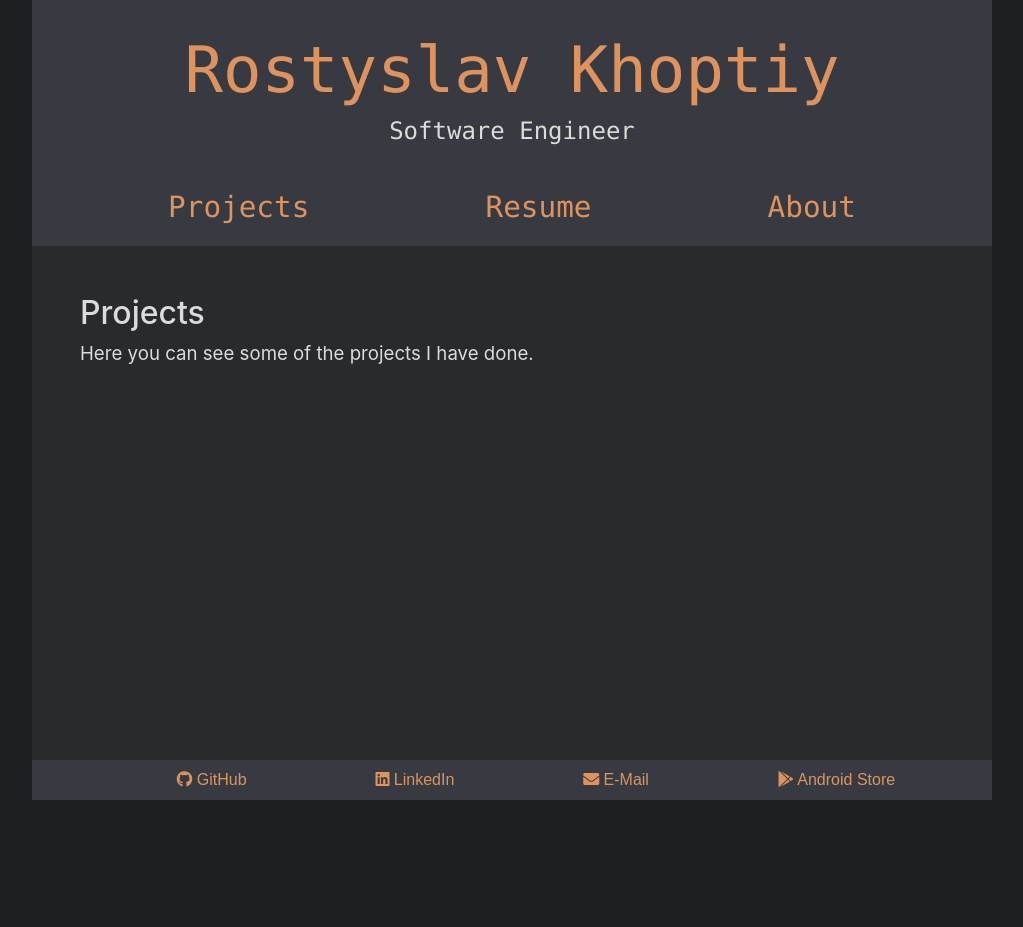
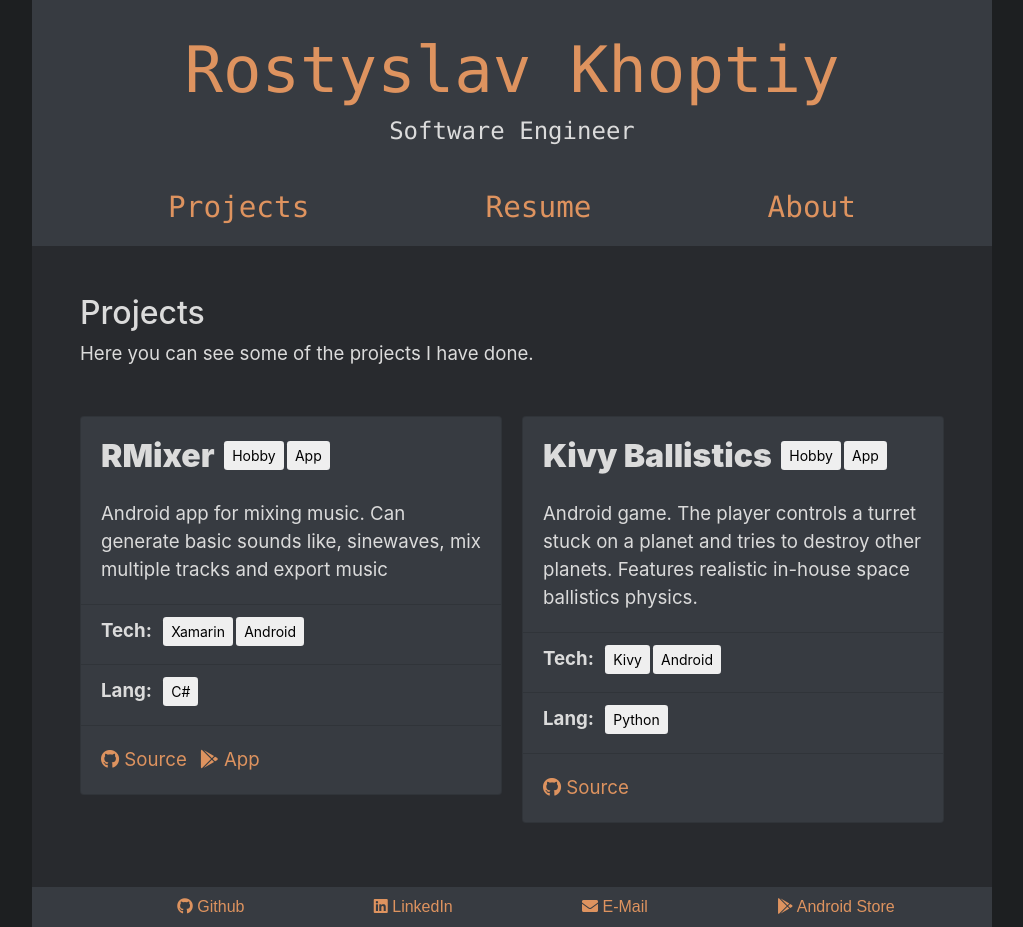
Before and after one commit to Ross65536/personal-website, a React (Create React App) app: page / in a window 1280 px wide. Shown: the whole page, without its empty margins (128-1151 px from the left). Before the commit the page ends 800 px from the top, so only its background shows below. Built offline with nearby package versions, Linux system fonts and the light colour scheme.

Commit message:
implement project cards

```diff
--- a/public/index.html
+++ b/public/index.html
@@ -30,8 +30,8 @@
     <link href="https://use.fontawesome.com/releases/v5.0.6/css/all.css" rel="stylesheet">
     <!-- Bootstrap -->
     <link rel="stylesheet" href="https://stackpath.bootstrapcdn.com/bootstrap/4.1.0/css/bootstrap.min.css" integrity="sha384-9gVQ4dYFwwWSjIDZnLEWnxCjeSWFphJiwGPXr1jddIhOegiu1FwO5qRGvFXOdJZ4" crossorigin="anonymous">
-    <!-- <script src="https://code.jquery.com/jquery-3.3.1.slim.min.js" integrity="sha384-q8i/X+965DzO0rT7abK41JStQIAqVgRVzpbzo5smXKp4YfRvH+8abtTE1Pi6jizo" crossorigin="anonymous"></script>
-    <script src="https://cdnjs.cloudflare.com/ajax/libs/popper.js/1.14.0/umd/popper.min.js" integrity="sha384-cs/chFZiN24E4KMATLdqdvsezGxaGsi4hLGOzlXwp5UZB1LY//20VyM2taTB4QvJ" crossorigin="anonymous"></script> -->
+    <!-- <script src="https://code.jquery.com/jquery-3.3.1.slim.min.js" integrity="sha384-q8i/X+965DzO0rT7abK41JStQIAqVgRVzpbzo5smXKp4YfRvH+8abtTE1Pi6jizo" crossorigin="anonymous"></script> -->
+    <!-- <script src="https://cdnjs.cloudflare.com/ajax/libs/popper.js/1.14.0/umd/popper.min.js" integrity="sha384-cs/chFZiN24E4KMATLdqdvsezGxaGsi4hLGOzlXwp5UZB1LY//20VyM2taTB4QvJ" crossorigin="anonymous"></script>  -->
     <!-- <script src="https://stackpath.bootstrapcdn.com/bootstrap/4.1.0/js/bootstrap.min.js" integrity="sha384-uefMccjFJAIv6A+rW+L4AHf99KvxDjWSu1z9VI8SKNVmz4sk7buKt/6v9KI65qnm" crossorigin="anonymous"></script> -->
     <!-- PDF.js -->
     <script src="https://cdnjs.cloudflare.com/ajax/libs/pdf.js/2.0.550/pdf.min.js" integrity="sha256-N1PD5bviFUXpEJ3Q/AdJ8o2DyRrQMxUTcKhEVWbDYmY=" crossorigin="anonymous"></script>
--- a/src/App.js
+++ b/src/App.js
@@ -13,6 +13,7 @@ import CONSTANTS from './constants.js';
 import About from './pages/about.js'
 import Projects from './pages/projects.js'
 import Resume from './pages/resume.js'
+import Anchor, { ICONS } from './components/anchor.js';
 
 const NAME = CONSTANTS.name;
 const PROFESSION = "Software Engineer";
@@ -61,10 +62,10 @@ function App() {
         {/* FOOTER */}
         <footer id="footer">
           <ul>
-          <li><a href={GITHUB_URL}><i class="fab fa-github"/> GitHub </a></li>
-          <li><a href={LINKEDIN_URL}><i class="fab fa-linkedin"/> LinkedIn </a></li>
-          <li><a href={"mailto:" + EMAIL}><i class="fas fa-envelope"/> E-Mail</a></li>
-          <li><a href={ANDROID_PLAY_STORE}><i class="fab fa-google-play"/> Android Store </a></li>
+            <li><Anchor name="Github" url={GITHUB_URL} icon={ICONS.github} /></li>
+            <li><Anchor name="LinkedIn" url={LINKEDIN_URL} icon={ICONS.linkedin}/></li>
+            <li><Anchor name="E-Mail" url={"mailto:" + EMAIL} icon={ICONS.email}/></li>
+            <li><Anchor name="Android Store" url={ANDROID_PLAY_STORE} icon={ICONS.android_store}/></li>
           </ul>
         </footer>
 
--- /dev/null
+++ b/src/components/anchor.js
@@ -0,0 +1,20 @@
+import React from 'react';
+
+
+export const ICONS = {
+  github: <i class="fab fa-github"/>,
+  linkedin: <i class="fab fa-linkedin"/>,
+  email: <i class="fas fa-envelope"/>,
+  android_store: <i class="fab fa-google-play"/>
+};
+
+
+export default class Anchor extends React.Component {
+
+  render() {
+    return (
+      <a href={this.props.url}>{this.props.icon} {this.props.name} </a>
+    );
+
+  }
+}
--- /dev/null
+++ b/src/components/project-card.js
@@ -0,0 +1,52 @@
+import React from 'react';
+
+export class ProjectCard extends React.Component {
+
+  buildButton(name) {
+    return <button type="button" class="btn btn-sm" >{ name }</button>
+  }
+
+  buildButtons(buttonNames) {
+    return buttonNames.map((name) => this.buildButton(name))
+  }
+
+  buildTypes(typename, buttonNames) {
+    return (
+      <li class="list-group-item card-tags">
+          <div>
+              <b>{ typename }</b>
+          </div>
+          <div>
+            {this.buildButtons(buttonNames)}
+          </div>
+      </li>
+    )
+  }
+
+  buildLinks(links) {
+    return links.map((link) => <span>{link}</span>)
+  }
+
+  render() {
+
+    return (
+      <div class="card">
+        <div class="card-body">
+            <h2 class="card-title">
+              <span>{ this.props.title } </span>
+              { this.buildButtons(this.props.types) }
+            </h2>
+            <p class="card-text">{ this.props.description }</p>
+        </div>
+        <ul class="list-group list-group-flush" >
+            { this.buildTypes("Tech: ", this.props.technologies)}
+            { this.buildTypes("Lang: ", this.props.languages)}
+        </ul>
+        <div class="card-body">
+            { this.buildLinks(this.props.links) }
+        </div>
+    </div>
+    );
+
+  }
+}
--- a/src/pages/projects.js
+++ b/src/pages/projects.js
@@ -1,6 +1,9 @@
 import React from 'react';
 
 import './projects.scss';
+
+import {ProjectCard} from '../components/project-card.js';
+import Anchor, { ICONS } from '../components/anchor.js';
 
 export default function Project() {
   return (
@@ -8,6 +11,48 @@ export default function Project() {
       <h2>Projects</h2>
 
         Here you can see some of the projects I have done.
+
+        <div class="card-columns">
+
+          <ProjectCard
+            title="RMixer"
+            description= {
+              <div>Android app for mixing music. Can generate basic sounds like, sinewaves, mix multiple tracks and export music</div>
+            }
+            types={['Hobby', 'App']}
+            technologies={['Xamarin', 'Android']}
+            languages={['C#']}
+            links={
+              [
+                <Anchor name="Source" url='https://github.com/Ross65536/MobileSoundMixer' icon={ICONS.github} />,
+                <Anchor name="App" url='https://play.google.com/store/apps/details?id=com.Ros.Sound_Mixer&hl=en' icon={ICONS.android_store} />
+              ]
+            }
+          />
+
+          <ProjectCard
+            title="Kivy Ballistics"
+            description= {
+              <div>Android game. The player controls a turret stuck on a planet and tries to destroy other planets. Features realistic in-house space ballistics physics.</div>
+            }
+            types={['Hobby', 'App']}
+            technologies={['Kivy', 'Android']}
+            languages={['Python']}
+            links={
+              [
+                <Anchor name="Source" url='https://github.com/Ross65536/kivy-ballistics' icon={ICONS.github} />
+              ]
+            }
+          />
+          {/* <ProjectCard title="card" description="desc"/>
+          <ProjectCard title="card" description="desc"/>
+          <ProjectCard title="card" description="desc"/>
+          <ProjectCard title="card" description="desc"/>
+          <ProjectCard title="card" description="desc"/>
+          <ProjectCard title="card" description="desc"/> */}
+
+        </div>
+
     </div>
   );
 }
--- a/src/pages/projects.scss
+++ b/src/pages/projects.scss
@@ -13,7 +13,8 @@
     button {
         // background-color: #5d7bdf;
         border-width: 0;
-        margin-bottom: 0.4rem
+        margin-bottom: 0.4rem;
+        margin-left: 0.2rem;
     }
 
     .card-tags {
@@ -25,6 +26,10 @@
             margin-right: 0.5rem;
         }
     }
+
+    .card-body a {
+        margin-right: 0.5rem;
+    }
 }
 
 .card-columns {
```
